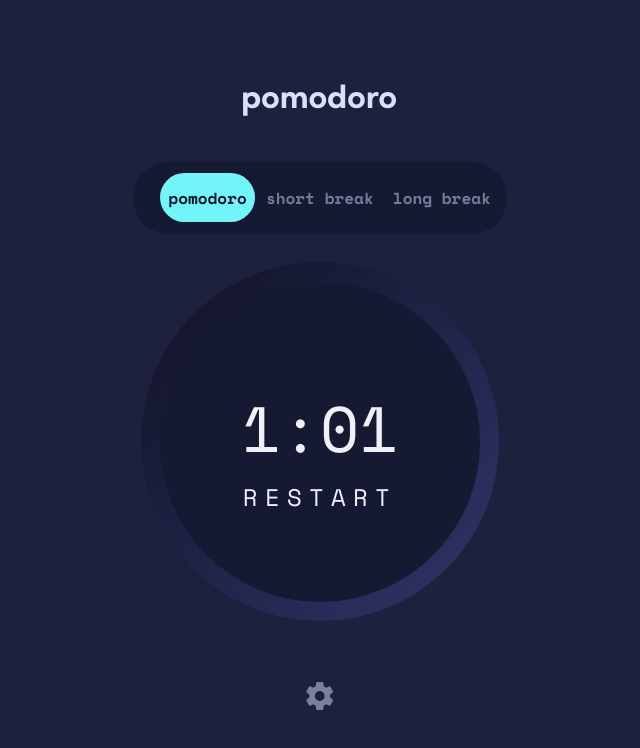
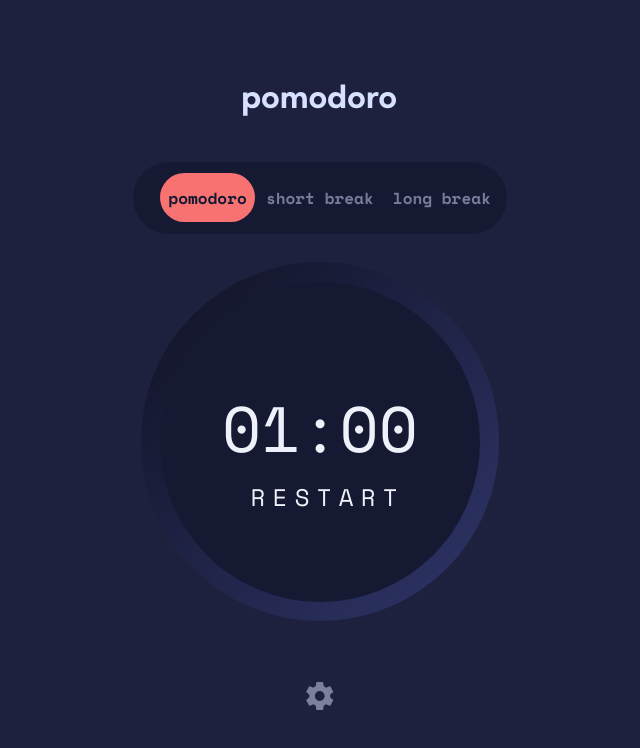
Before and after one commit to abdalla2hagos/Pomodoro, a React (Vite) app in the folder pomodoro/: page / in a window 1280 px wide. Shown: the top 748 px of the page, without its empty margins (320-960 px from the left). Built offline with nearby package versions, Linux system fonts and the light colour scheme.

Commit message:
new features

```diff
--- a/pomodoro/src/App.jsx
+++ b/pomodoro/src/App.jsx
@@ -7,31 +7,30 @@ import IconArrowDown from './assets/IconArrowDown'
 import sound from './assets/sound.wav'
 
 function App() {
-  const pomodoro = 'pomodoro'
-  const longBreak = 'long break'
-  const shortBreak = 'short break'
   const audio = new Audio(sound)
 
   const modal = useRef()
   const [time, setTime] = useState([{
-    type: pomodoro,
+    type: 'pomodoro',
     duration: 1,
-    seconds: 1,
+    seconds: 0,
     isActive: true
   },{
-    type: shortBreak,
-    duration: 1,
-    seconds: 59,
+    type: 'short break',
+    duration: 5,
+    seconds: 0,
     isActive: false
   },{
-    type: longBreak,
+    type: 'long break',
     duration: 15,
-    seconds: 59,
+    seconds: 0,
     isActive: false
   }])
-  const [activeTap, setActiveTap] = useState(pomodoro)
+  const [activeTap, setActiveTap] = useState('pomodoro')
   const [activeFont, setActiveFont] = useState('monospace')
+  const [activeFontSelected, setActiveFontSelected] = useState('monospace')
   const [activeColor, setActiveColor] = useState('orange')
+  const [activeColorSelected, setActiveColorSelected] = useState('orange')
   const [tempTime, setTempTime] = useState(time)
   const [isTimeRunning, setIsTimeRunning] = useState(false)
   const activeItem = time.find(item => item.isActive)
@@ -50,15 +49,16 @@ function App() {
         }))
 
         if (activeItem.duration === 0 && activeItem.seconds === 1) {
-          clearInterval(timer)
+          // clearInterval(timer)
           setIsTimeRunning(false)
+          // audio.play()
+          // audio.loop = true
 
-
-          if(audio.currentTime = 0){
-            audio.play()
-          }else{
-            audio.currentTime = 0
-          }
+          // if(audio.currentTime = 0){
+          //   audio.play()
+          // }else{
+          //   audio.currentTime = 0
+          // }
         }
       }, 1000)
 
@@ -97,7 +97,7 @@ function App() {
           ...item,
           isActive: item.isActive = true,
           duration: tempTime.find(t => t.type === item.type).duration,
-          seconds: 59
+          seconds: 0
         }
       }else{
         return{
@@ -111,6 +111,14 @@ function App() {
 
   function startPause(){
     setIsTimeRunning(prev => !prev)
+
+    if (activeItem.duration === 0 && activeItem.seconds === 0){
+      setTime(prevTime => {
+        return prevTime.map(item => {
+          return { ...item, duration: tempTime.find(t => t.type === item.type).duration}
+        })
+      })
+    }
   }
 
   function changeFont(e){
@@ -126,40 +134,53 @@ function App() {
   function applyChanges(){
     modal.current.close()
     setIsTimeRunning(false)
-    setTime(prevTime => {
-      return prevTime.map(item => {
+    setTime(prevTime => prevTime.map(item => {
         // const isActive = item.type === activeTap
-        return { ...item, duration: tempTime.find(t => t.type === item.type).duration, isActive}
+        return { ...item, duration: tempTime.find(t => t.type === item.type).duration, seconds: 0}
       })
-    })
-    // setTime(prev => prev.map(item =>{
-    //   return{
-    //     ...item, duration: item.duration = tempTime.filter(item=>item.isActive).map(item=>item.duration)
-    //   }
-    // }))
+    )
+    let color
+    let font
+    if(activeColor === 'orange'){
+      color = 'orange'
+    }if(activeColor === 'blue'){
+      color = 'blue'
+    }if(activeColor === 'purple'){
+      color = 'purple'
+    }
+
+    if(activeFont === 'monospace'){
+      font = 'monospace'
+    }if(activeFont === 'sans-serif'){
+      font = 'sans-serif'
+    }if(activeFont === 'serif'){
+      font = 'serif'
+    }
+    setActiveColorSelected(color)
+    setActiveFontSelected(font)
   }
-console.log(time)
+
   return (
     <div className='wrapper'>
-    <header className='header'>
+    <header className={`header ${activeFontSelected}`}>
       <h1 className='logo'><Logo /></h1>
 
       <nav>
         <ul className='nav__menu' onClick={selectTap}>
           <span className=''></span>
-          <li className={`nav__item ${activeTap === pomodoro ? 'isActiveTab' : ''}`} data-name = 'pomodoro'>pomodoro</li>
-          <li className={`nav__item ${activeTap === shortBreak ? 'isActiveTab' : ''}`} data-name = 'short break'>short break</li>
-          <li className={`nav__item ${activeTap === longBreak ? 'isActiveTab' : ''}`} data-name = 'long break'>long break</li>
+          <li className={`nav__item ${activeTap === 'pomodoro' ? `isActiveTab ${activeColorSelected} ` : ''}`} data-name = 'pomodoro'>pomodoro</li>
+          <li className={`nav__item ${activeTap === 'short break' ? `isActiveTab ${activeColorSelected}` : ''}`} data-name = 'short break'>short break</li>
+          <li className={`nav__item ${activeTap === 'long break' ? `isActiveTab ${activeColorSelected}` : ''}`} data-name = 'long break'>long break</li>
         </ul>
       </nav>
     </header>
 
-    <main className='main' onClick={startPause}>
-      <time className='main__time'>{activeItem.duration}:{time.filter(item=>item.isActive).map(item=>item.seconds < 10 ? `0${item.seconds}` : item.seconds)}</time>
+    <main className={`main ${activeFontSelected}`} onClick={startPause}>
+      <time className='main__time'>{activeItem.duration < 10 ? `0${activeItem.duration}` : activeItem.duration}:{time.filter(item=>item.isActive).map(item=>item.seconds < 10 ? `0${item.seconds}` : item.seconds)}</time>
       <p className='main__timeStatus'>{isTimeRunning ? 'PAUSE' : 'RESTART'}</p>
-      {/* <svg className='circleContainer' xmlns="http://www.w3.org/2000/svg">
-        <circle pathLength="100" cx="100" cy="60" r="50" stroke="black" class="circle" />
-      </svg> */}
+      <svg className='circleContainer' xmlns="http://www.w3.org/2000/svg">
+        <circle pathLength="100" cx="100" cy="60" r="50" stroke="pink" class="circle" />
+      </svg>
     </main>
 
     <footer className='footer' onClick={()=> modal.current.showModal()}>
@@ -183,8 +204,8 @@ console.log(time)
               <p>{tempTime[0].duration}</p>
 
               <div className='arrowContainer'>
-                <IconArrowUp increaseTime={()=> increaseTime(pomodoro)}/>
-                <IconArrowDown decreaseTime={()=> decreaseTime(pomodoro)}/>
+                <IconArrowUp increaseTime={()=> increaseTime('pomodoro')}/>
+                <IconArrowDown decreaseTime={()=> decreaseTime('pomodoro')}/>
               </div>
             </div>
           </div>
@@ -196,8 +217,8 @@ console.log(time)
               <p>{tempTime[1].duration}</p>
 
               <div>
-                <IconArrowUp increaseTime={()=> increaseTime(shortBreak)}/>
-                <IconArrowDown decreaseTime={()=> decreaseTime(shortBreak)}/>
+                <IconArrowUp increaseTime={()=> increaseTime('short break')}/>
+                <IconArrowDown decreaseTime={()=> decreaseTime('short break')}/>
               </div>
             </div>
           </div>
@@ -209,8 +230,8 @@ console.log(time)
               <p>{tempTime[2].duration}</p>
 
               <div>
-                <IconArrowUp increaseTime={()=> increaseTime(longBreak)}/>
-                <IconArrowDown decreaseTime={()=> decreaseTime(longBreak)}/>
+                <IconArrowUp increaseTime={()=> increaseTime('long break')}/>
+                <IconArrowDown decreaseTime={()=> decreaseTime('long break')}/>
               </div>
             </div>
           </div>
--- a/pomodoro/src/style.css
+++ b/pomodoro/src/style.css
@@ -36,9 +36,14 @@ body{
   text-align: center;
 }
 
-.main,
-.header{
+.monospace{
   font-family: var(--ff-s);
+}
+.sans-serif{
+  font-family: var(--ff-k)
+}
+.serif{
+  font-family: var(--ff-r);
 }
 
 button{
@@ -77,13 +82,24 @@ button{
   isolation: isolate;
 }
 
-.isActiveTab::before{
+.orange::before,
+.blue::before,
+.purple::before{
   content: '';
   position: absolute;
   z-index: -1;
   inset: -0.8rem -0.5rem;
+  border-radius: 100rem;
+}
+
+.purple::before{
+  background-color: hsl(var(--clr-purple));
+}
+.blue::before{
   background-color: hsl(var(--clr-blue));
-  border-radius: 100rem;
+}
+.orange::before{
+  background-color: hsl(var(--clr-orange));
 }
 /* header end */
 /* main start */
@@ -119,7 +135,7 @@ button{
 
 .main__timeStatus{
   position: absolute;
-  transform: translate(-50%, 1.8rem);
+  transform: translate(-45%, 1.8rem);
   margin-block-start: 0.5rem;
   letter-spacing: 0.5ch;
   font-size: var(--fs-1-5);
@@ -130,13 +146,13 @@ button{
   inset: 0;
   height: 100%;
   width: 100%;
-  outline: 1px solid red;
+  /* outline: 1px solid red; */
 }
 
 .circle{
-  /* fill: transparent; */
-  stroke-width: 5px;
-  outline: 1px solid red;
+  fill: transparent;
+  stroke-width: 50px;
+  outline: 1px solid pink;
   stroke-dasharray: 100px;
   stroke-dashoffset: 0px;
 }
@@ -364,7 +380,7 @@ button{
 
 @media(min-width: 900px){
   .dialog{
-    width: 30%;
+    width: 30rem;
   }
 
   .flex--between{
```
